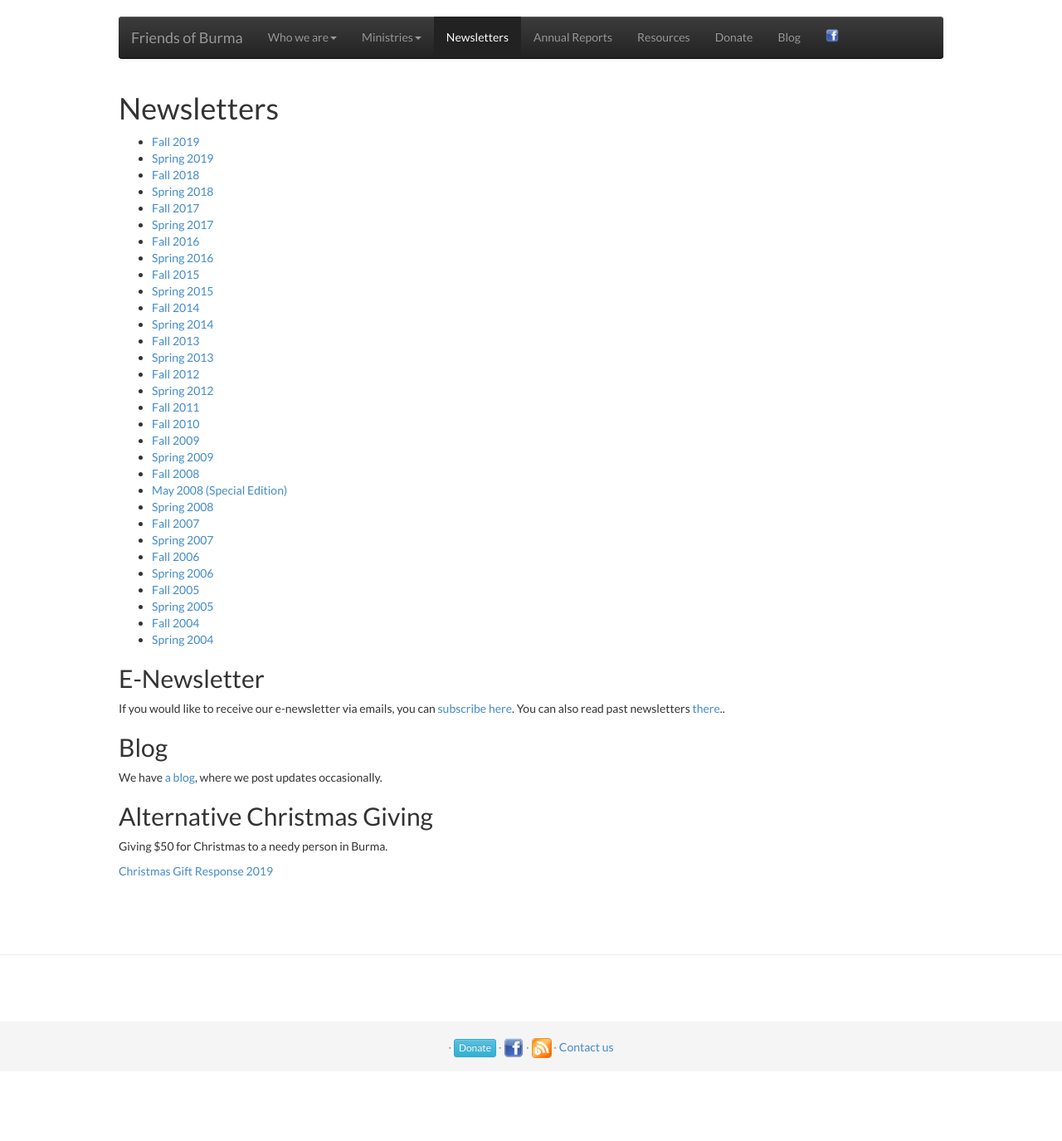
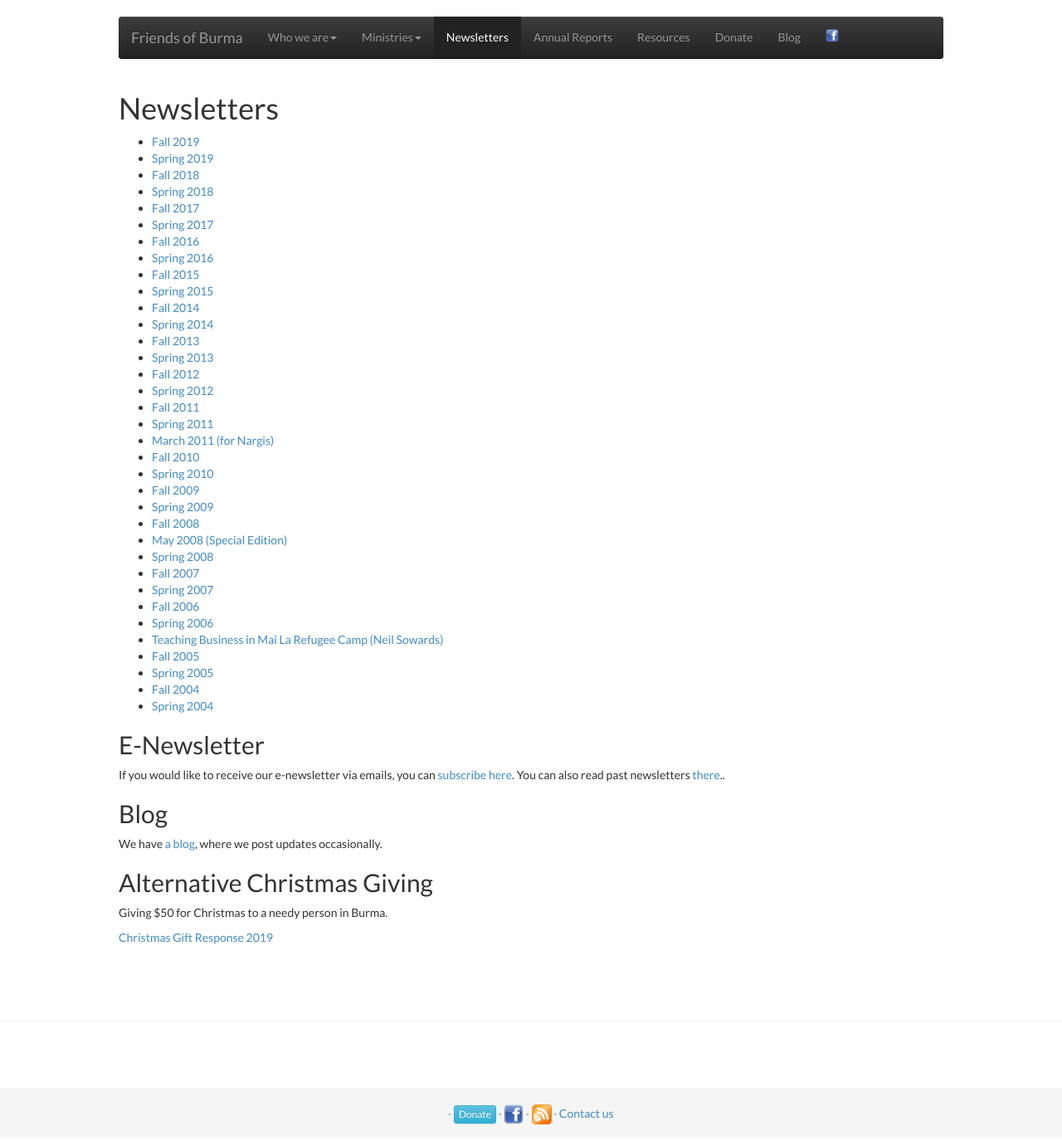
Before and after one commit to friendsofburma/friendsofburma.github.io, a Jekyll site: the page built from _pages/newsletter.html, in a window 1280 px wide. Shown: the whole page at 83% size. Built offline with Jekyll 4.4.1, drawn with Linux system fonts in a browser that asks for light colours; before the commit the page ends 1295 px from its top, so only the background shows below that.

Commit message:
Missing newsletters: Spring 2010, Spring 2011, Nargis and Mai La Business Teaching.

```diff
--- a/_pages/newsletter.html
+++ b/_pages/newsletter.html
@@ -25,7 +25,10 @@ permalink: /newsletters/
     <li><a href="https://drive.google.com/file/d/0B7ZEOyKXVhn1U2tGcFlXdVpsTW8/edit?usp=sharing" target="_blank">Fall 2012</a></li>
     <li><a href="https://drive.google.com/file/d/0B7ZEOyKXVhn1OGNkT1RpZldUUjQ/edit?usp=sharing" target="_blank">Spring 2012</a></li>
     <li><a href="https://drive.google.com/file/d/0B7ZEOyKXVhn1RHhEQVpnMmJnYnM/edit?usp=sharing" target="_blank">Fall 2011</a></li>
+    <li><a href="/static/docs/newsletter_spring_2011.pdf" target="_blank">Spring 2011</a></li>
+    <li><a href="/static/docs/newsletter_nargis_032011.pdf" target="_blank">March 2011 (for Nargis)</a></li>
     <li><a href="https://drive.google.com/file/d/0B7ZEOyKXVhn1bll5VmRIN1REZXM/edit?usp=sharing" target="_blank">Fall 2010</a></li>
+    <li><a href="/static/docs/newsletter_spring_2010.pdf" target="_blank">Spring 2010</a></li>
     <li><a href="https://drive.google.com/file/d/0B7ZEOyKXVhn1YUVBTkNodXB6YWs/edit?usp=sharing" target="_blank">Fall 2009</a></li>
     <li><a href="https://drive.google.com/file/d/0B7ZEOyKXVhn1ZW82dC1RS0RKWlE/edit?usp=sharing" target="_blank">Spring 2009</a></li>
     <li><a href="https://drive.google.com/file/d/0B7ZEOyKXVhn1Sk5lMkh0X2xVZms/edit?usp=sharing" target="_blank">Fall 2008</a></li>
@@ -35,6 +38,7 @@ permalink: /newsletters/
     <li><a href="https://drive.google.com/file/d/0B7ZEOyKXVhn1VVhteVk2aHNCM0k/edit?usp=sharing" target="_blank">Spring 2007</a></li>
     <li><a href="https://drive.google.com/file/d/0B7ZEOyKXVhn1LURQbmNmVFNfbFE/edit?usp=sharing" target="_blank">Fall 2006</a></li>
     <li><a href="https://drive.google.com/file/d/0B7ZEOyKXVhn1LTRtejFnaVFybHc/edit?usp=sharing" target="_blank">Spring 2006</a></li>
+    <li><a href="/static/docs/teaching_business_in_mai_la_2006.pdf" target="_blank">Teaching Business in Mai La Refugee Camp (Neil Sowards)</a></li>
     <li><a href="https://drive.google.com/file/d/0B7ZEOyKXVhn1d1BEbF9HX1VZd2s/edit?usp=sharing" target="_blank">Fall 2005</a></li>
     <li><a href="https://drive.google.com/file/d/0B7ZEOyKXVhn1Y2pyRjBNS0U2LUU/edit?usp=sharing" target="_blank">Spring 2005</a></li>
     <li><a href="https://drive.google.com/file/d/0B7ZEOyKXVhn1R081UERCWTBlb3c/edit?usp=sharing" target="_blank">Fall 2004</a></li>
```
Also changed, not shown: 4 other files.
